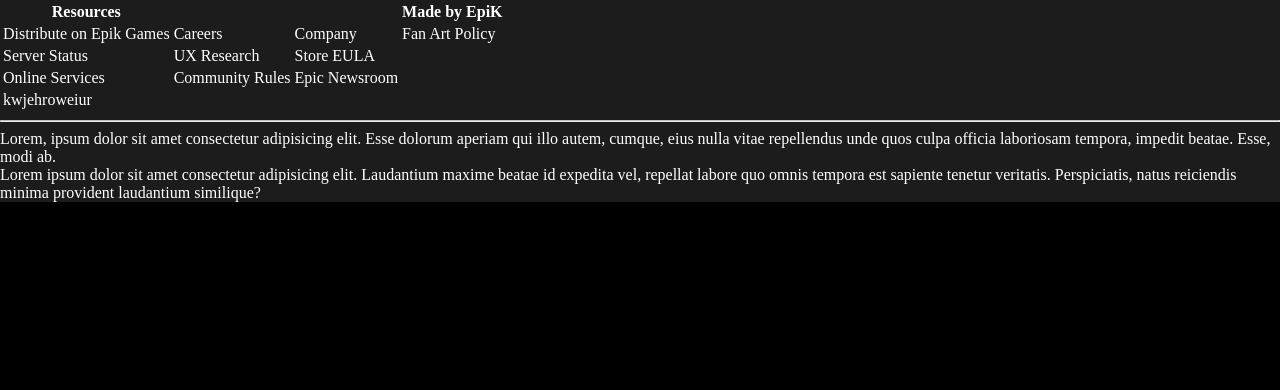
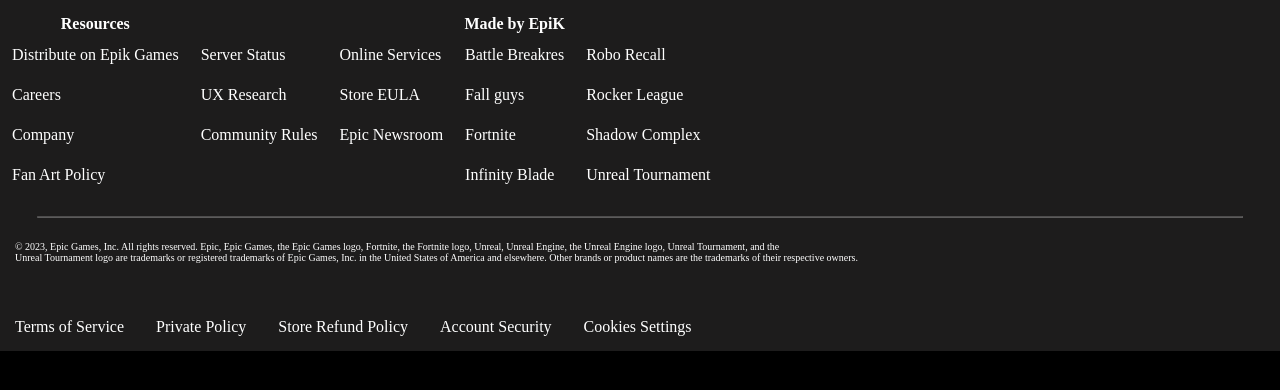
Before and after one commit to Mohaymen-Academy/FE_Team06_Summer1402-page-builder-react, a React (Vite) app in the folder Epik/: page /Footer in a window 1280 px wide. Shown: the top 390 px of the page. Built offline with nearby package versions, Linux system fonts and the light colour scheme.

Commit message:
footer complete

```diff
--- a/Epik/src/assets/styles/footer.css
+++ b/Epik/src/assets/styles/footer.css
@@ -4,10 +4,29 @@
 /* Solid border */
 hr.solid {
     border-top: 1px solid #bbb;
-    padding-left: 10px;
-    padding-right: 10px;
+    opacity: 0.3;
+    width: 94%;
 }
 .footer{
     background-color: #1d1c1c;
     color: white;
 }
+td{
+    padding: 10px;
+}
+.tablecontent{
+    /* text-align: -webkit-left; */
+    padding-top: 12px;
+    padding-bottom: 12px;
+}
+.discription{
+    padding: 15px;
+    padding-bottom: 40px;
+    font-size: 10px;
+}
+a:hover{
+    color: #244285;
+}
+.links{
+    padding: 15px;
+}
--- a/Epik/src/components/Footer.jsx
+++ b/Epik/src/components/Footer.jsx
@@ -3,11 +3,15 @@
 export default function Footer() {
     return (
         <div
-        className='footer'>
+            className='footer'>
             <div className='Icons'></div>
             <div
                 className='tablecontent'>
-                <table>
+                <table
+                    style={{
+                        // textAlign:'left'
+                    }}
+                >
                     <tr>
                         <th>Resources</th>
                         <th></th>
@@ -17,41 +21,61 @@
                     </tr>
                     <tr>
                         <td>Distribute on Epik Games</td>
-                        <td>Careers</td>
-                        <td>Company</td>
-                        <td>Fan Art Policy</td>
-                        {/* <td>poqwirotijn4</td> */}
+                        <td>Server Status</td>
+                        <td>Online Services</td>
+                        <td>Battle Breakres</td>
+                        <td>Robo Recall</td>
                     </tr>
                     <tr>
-                        <td>Server Status</td>
+                        <td>Careers</td>
                         <td>UX Research</td>
                         <td>Store EULA</td>
-                        {/* <td>,c.mbptri45u</td> */}
-                        {/* <td>poqwirotijn4</td> */}
+                        <td>Fall guys</td>
+                        <td>Rocker League</td>
                     </tr>
 
                     <tr>
-                        <td>Online Services</td>
+                        <td>Company</td>
                         <td>Community Rules</td>
                         <td>Epic Newsroom</td>
-                        {/* <td>,c.mbptri45u</td>
-                        <td>poqwirotijn4</td> */}
+                        <td>Fortnite</td>
+                        <td>Shadow Complex</td>
                     </tr>
 
                     <tr>
-                        <td>kwjehroweiur</td>
+                        <td>Fan Art Policy</td>
+                        <td></td>
+                        <td></td>
+                        <td>Infinity Blade</td>
+                        <td>Unreal Tournament</td>
                     </tr>
+
 
                 </table>
             </div>
             <hr className="solid" />
             <div
-            className='discription'>
-                Lorem, ipsum dolor sit amet consectetur adipisicing elit. Esse dolorum aperiam qui illo autem, cumque, eius nulla vitae repellendus unde quos culpa officia laboriosam tempora, impedit beatae. Esse, modi ab.
-                <br />
-                Lorem ipsum dolor sit amet consectetur adipisicing elit. Laudantium maxime beatae id expedita vel, repellat labore quo omnis tempora est sapiente tenetur veritatis. Perspiciatis, natus reiciendis minima provident laudantium similique?
+                className='discription'>
+                © 2023, Epic Games,
+                Inc. All rights reserved. Epic, Epic Games, the Epic Games logo, Fortnite, the Fortnite logo, Unreal, Unreal Engine, the Unreal Engine logo, Unreal Tournament, and the
+                <br /> Unreal Tournament logo are trademarks or registered trademarks of Epic Games, Inc. in the United States of America and elsewhere. Other brands or product names are the trademarks of their respective owners.
             </div>
-
+            <div
+            className='links'>
+                <a href="">
+                    Terms of Service
+                </a>
+                &nbsp;&nbsp;&nbsp;&nbsp;&nbsp;&nbsp;&nbsp;&nbsp;
+                <a href="">
+                    Private Policy
+                </a>
+                &nbsp;&nbsp;&nbsp;&nbsp;&nbsp;&nbsp;&nbsp;&nbsp;
+                <a href="">Store Refund Policy</a>
+                &nbsp;&nbsp;&nbsp;&nbsp;&nbsp;&nbsp;&nbsp;&nbsp;
+                <a href="">Account Security</a>
+                &nbsp;&nbsp;&nbsp;&nbsp;&nbsp;&nbsp;&nbsp;&nbsp;
+                <a href="">Cookies Settings</a>
+            </div>
         </div>
     )
 }
```
